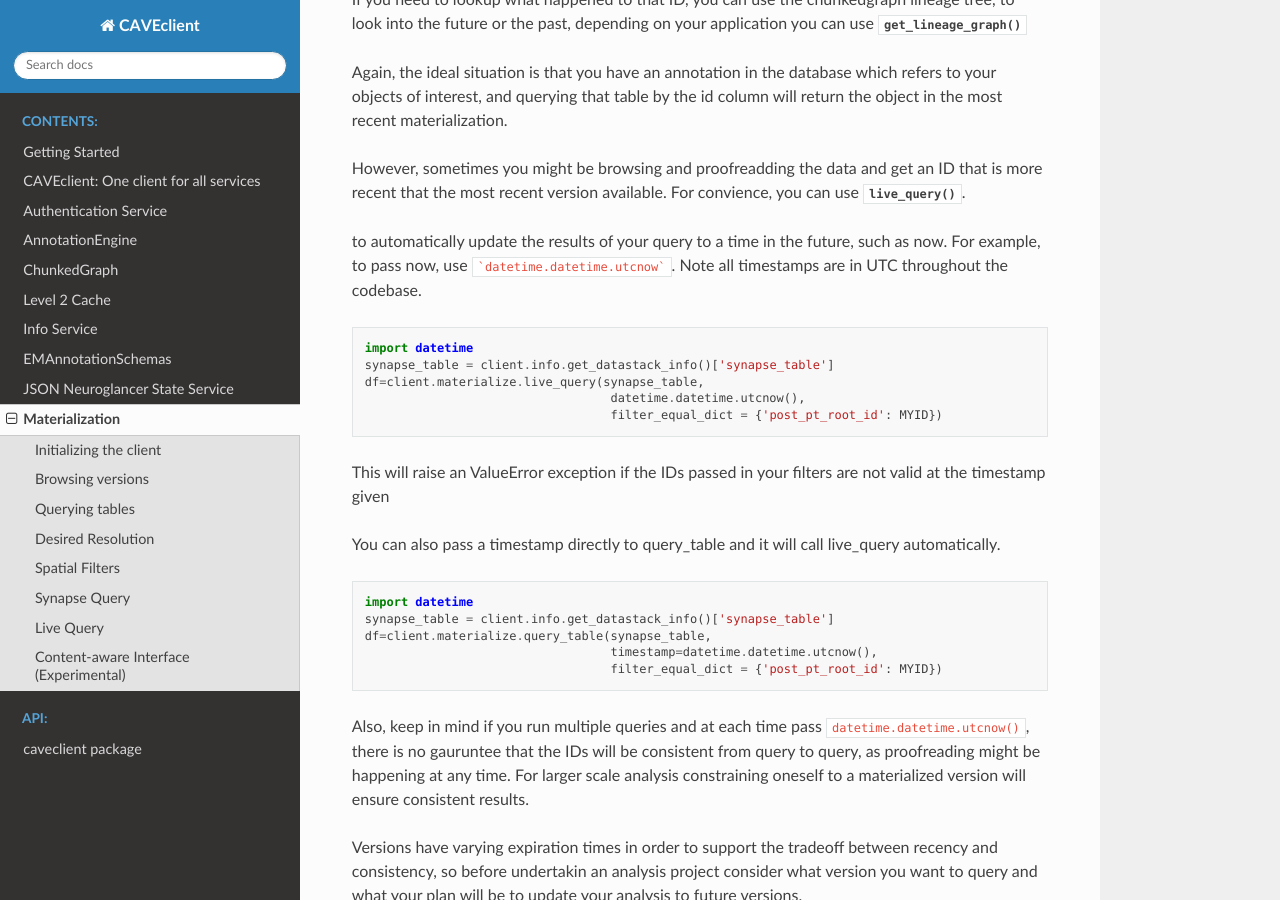
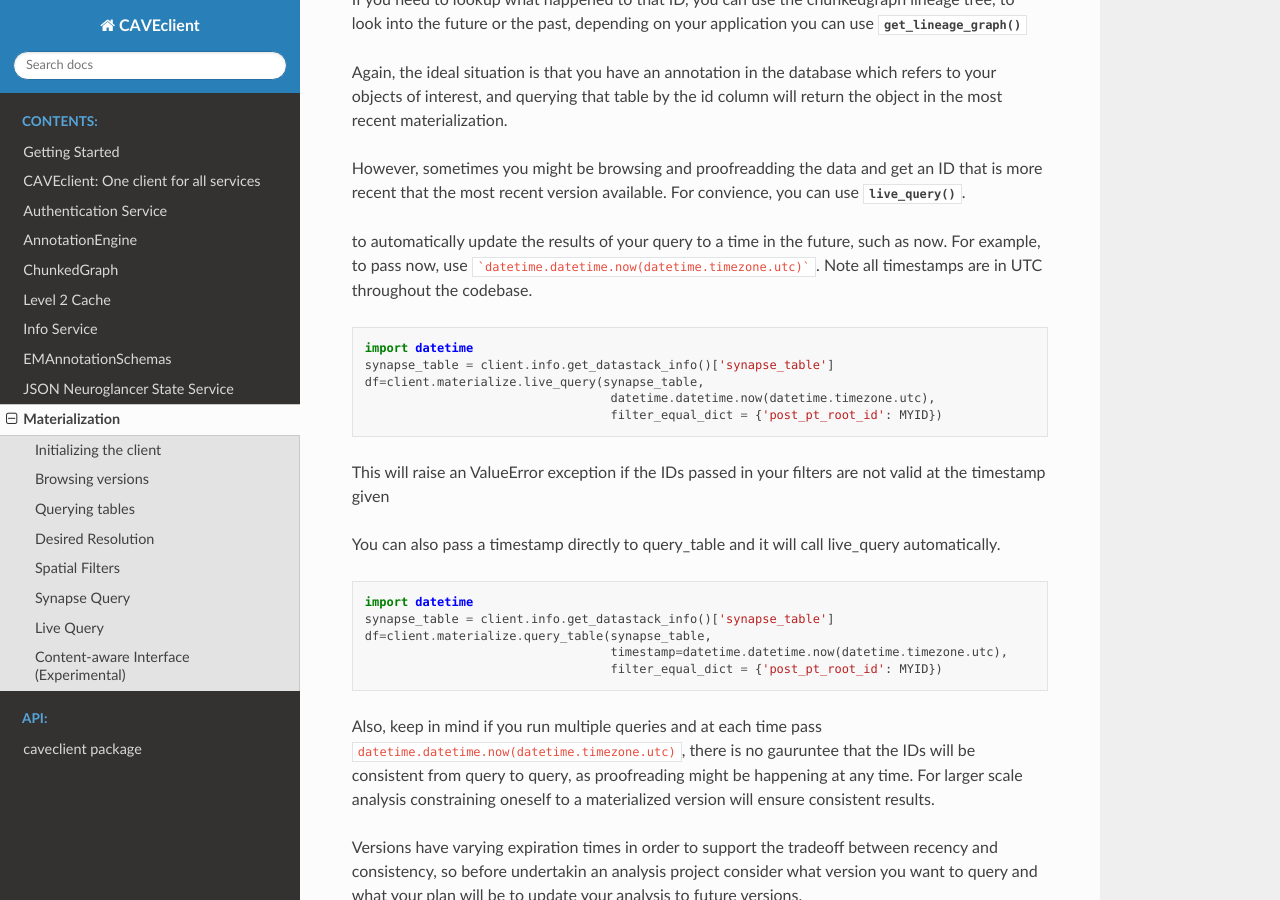
Before and after one commit to CAVEconnectome/CAVEclient, a Sphinx documentation site: the page built from docs/guide/materialization.rst, in a window 1280 px wide and 900 px high, scrolled down 4360 px. Built offline with Sphinx 7.4.7 and the Read the Docs theme 2.0.0, drawn with Linux system fonts in a browser that asks for light colours; some of the changed text lies outside the part shown.

Commit message:
replacing with timezone aware defaults

````diff
--- a/docs/guide/materialization.rst
+++ b/docs/guide/materialization.rst
@@ -212,7 +212,7 @@ that is more recent that the most recent version available.  For convience, you
 
 
 to automatically update the results of your query to a time in the future, such as now.
-For example, to pass now, use ```datetime.datetime.utcnow```.  Note all timestamps are in UTC
+For example, to pass now, use ```datetime.datetime.now(datetime.timezone.utc)```.  Note all timestamps are in UTC
 throughout the codebase.
 
 .. code:: python
@@ -220,7 +220,7 @@ throughout the codebase.
     import datetime
     synapse_table = client.info.get_datastack_info()['synapse_table']
     df=client.materialize.live_query(synapse_table,
-                                      datetime.datetime.utcnow(),
+                                      datetime.datetime.now(datetime.timezone.utc),
                                       filter_equal_dict = {'post_pt_root_id': MYID})
 
 This will raise an ValueError exception if the IDs passed in your filters are not valid at the timestamp given
@@ -232,11 +232,11 @@ You can also pass a timestamp directly to query_table and it will call live_quer
     import datetime
     synapse_table = client.info.get_datastack_info()['synapse_table']
     df=client.materialize.query_table(synapse_table,
-                                      timestamp=datetime.datetime.utcnow(),
+                                      timestamp=datetime.datetime.now(datetime.timezone.utc),
                                       filter_equal_dict = {'post_pt_root_id': MYID})
 
 
-Also, keep in mind if you run multiple queries and at each time pass ``datetime.datetime.utcnow()``,
+Also, keep in mind if you run multiple queries and at each time pass ``datetime.datetime.now(datetime.timezone.utc)``,
 there is no gauruntee that the IDs will be consistent from query to query, as proofreading might be happening
 at any time.  For larger scale analysis constraining oneself to a materialized version will ensure consistent results.
 
@@ -312,7 +312,7 @@ The one required argument for ``live_query`` is the timestamp.
     nuc_df = client.materialize.tables.nucleus_detection_v0(
         id=my_ids
     ).live_query(
-        timestamp=datetime.datetime.utcnow(),
+        timestamp=datetime.datetime.now(datetime.timezone.utc),
     )
 
 The live query functions have similar but slightly different arguments: ``timestamp`` (required), ``offset``, ``limit``, ``split_positions``,
````
Also changed, not shown: 3 other files.
